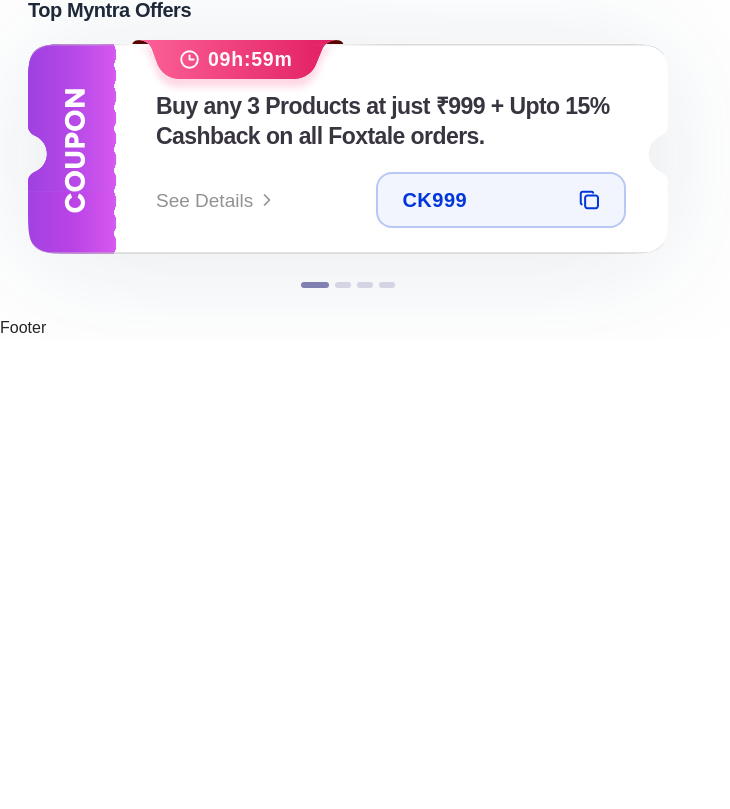
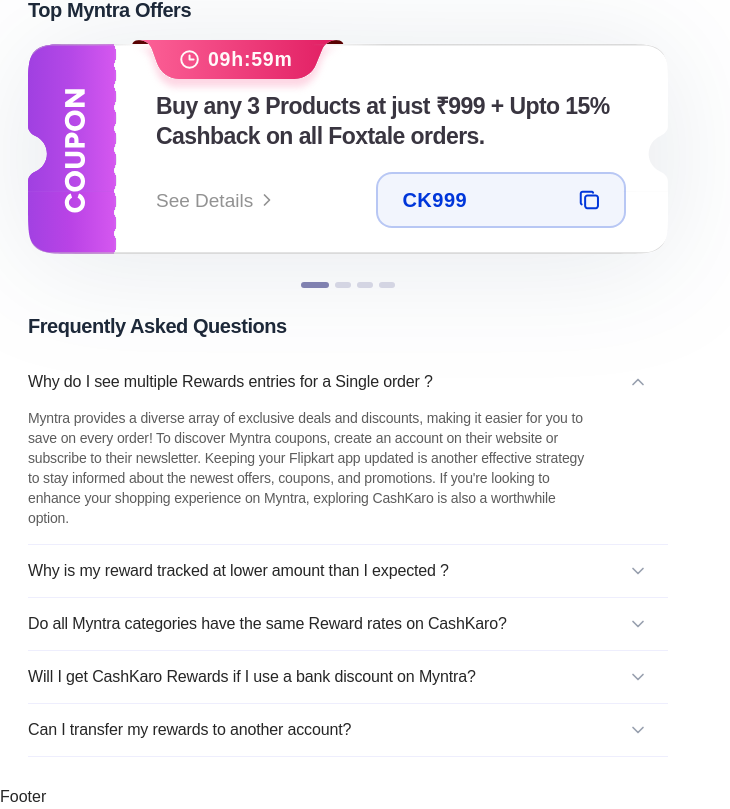
Before and after one commit to Arunachalam0606/cashkaro-ui-assessment, a React (Vite) app: page / in a window 1280 px wide. Shown: the part 1266-2075 px from the top of the page, without its empty margins (0-730 px from the left). Before the commit the page ends 1606 px from the top, so only its background shows below. Built offline with nearby package versions, Linux system fonts and the light colour scheme.

Commit message:
Add faq section

```diff
--- a/src/App.tsx
+++ b/src/App.tsx
@@ -1,12 +1,13 @@
 import { Header } from "@/components/layout/Header"
 import { Footer } from "@/components/layout/Footer"
 import { HeroBanner } from "@/components/cashback/HeroBanner"
-import { AboutSection } from "./components/cashback/AboutSection"
-import { CashbackActionCard } from "./components/cashback/CashbackActionCard"
-import { TimelinesSection } from "./components/cashback/TimelinesSection"
-import { ImportantTermsSection } from "./components/cashback/ImportantTermsSection"
-import { ExcludedCasesSection } from "./components/cashback/ExcludedCasesSection"
-import { TopOffersSection } from "./components/cashback/TopOffersSection"
+import { AboutSection } from "@/components/cashback/AboutSection"
+import { CashbackActionCard } from "@/components/cashback/CashbackActionCard"
+import { TimelinesSection } from "@/components/cashback/TimelinesSection"
+import { ImportantTermsSection } from "@/components/cashback/ImportantTermsSection"
+import { ExcludedCasesSection } from "@/components/cashback/ExcludedCasesSection"
+import { TopOffersSection } from "@/components/cashback/TopOffersSection"
+import { FaqSection } from "@/components/cashback/FaqSection"
 
 export const App = () => {
   return (
@@ -26,6 +27,7 @@
               <ImportantTermsSection />
               <ExcludedCasesSection />
               <TopOffersSection />
+              <FaqSection />
             </div>
 
             <div className="relative z-0 hidden md:sticky md:top-6 md:-mt-34 md:block md:w-132">
--- /dev/null
+++ b/src/components/cashback/FaqSection.tsx
@@ -0,0 +1,96 @@
+import { useState } from "react"
+import { ChevronDownIcon } from "@/components/icons/ChevronDownIcon"
+
+interface FaqItem {
+  question: string
+  answer: string
+}
+
+const defaultAnswer =
+  "Myntra provides a diverse array of exclusive deals and discounts, making it easier for you to save on every order! To discover Myntra coupons, create an account on their website or subscribe to their newsletter. Keeping your Flipkart app updated is another effective strategy to stay informed about the newest offers, coupons, and promotions. If you're looking to enhance your shopping experience on Myntra, exploring CashKaro is also a worthwhile option."
+
+const faqList: FaqItem[] = [
+  {
+    question: "Why do I see multiple Rewards entries for a Single order ?",
+    answer: defaultAnswer,
+  },
+  {
+    question: "Why is my reward tracked at lower amount than I expected ?",
+    answer: defaultAnswer,
+  },
+  {
+    question:
+      "Do all Myntra categories have the same Reward rates on CashKaro?",
+    answer: defaultAnswer,
+  },
+  {
+    question: "Will I get CashKaro Rewards if I use a bank discount on Myntra?",
+    answer: defaultAnswer,
+  },
+  {
+    question: "Can I transfer my rewards to another account?",
+    answer: defaultAnswer,
+  },
+]
+
+export const FaqSection = () => {
+  const defaultOpenIndex: number | null = 0
+  const [openIndex, setOpenIndex] = useState<number | null>(defaultOpenIndex)
+
+  const handleToggle = (index: number) => {
+    setOpenIndex((previousIndex) => (previousIndex === index ? null : index))
+  }
+
+  return (
+    <section className="flex w-full flex-col items-start gap-3 md:max-w-160 md:gap-4">
+      <div className="w-full">
+        <h2 className="hidden text-xl leading-7 font-semibold tracking-[-0.45px] text-ck-heading md:block">
+          <span>Frequently Asked Questions</span>
+        </h2>
+
+        <h2 className="block text-base leading-6 font-semibold tracking-tight text-ck-dark md:hidden">
+          <span>Frequently Asked Questions</span>
+        </h2>
+      </div>
+
+      <div className="flex w-full flex-col border-t border-ck-border-subtle md:border-t-0">
+        {faqList.map((item, index) => {
+          const isOpen = openIndex === index
+
+          return (
+            <div
+              key={item.question}
+              className="flex w-full flex-col border-b border-ck-border-subtle"
+            >
+              <button
+                type="button"
+                onClick={() => handleToggle(index)}
+                className="flex w-full cursor-pointer items-center justify-between gap-4 py-3 text-left md:py-4 md:pr-5"
+              >
+                <span className="text-sm leading-5 font-medium text-ck-dark md:text-base md:leading-5 md:tracking-[-0.15px]">
+                  {item.question}
+                </span>
+
+                <ChevronDownIcon
+                  className={`size-5 shrink-0 text-ck-icon-inactive transition-transform duration-200 ${
+                    isOpen ? "rotate-180" : "rotate-0"
+                  }`}
+                />
+              </button>
+
+              {isOpen && (
+                <div className="pb-3 md:pr-5 md:pb-4">
+                  <p className="max-w-142.5 text-xs leading-5 font-medium tracking-[-0.15px] text-ck-gray md:text-sm">
+                    <span>{item.answer}</span>
+                  </p>
+                </div>
+              )}
+            </div>
+          )
+        })}
+      </div>
+    </section>
+  )
+}
+
+export default FaqSection
```
